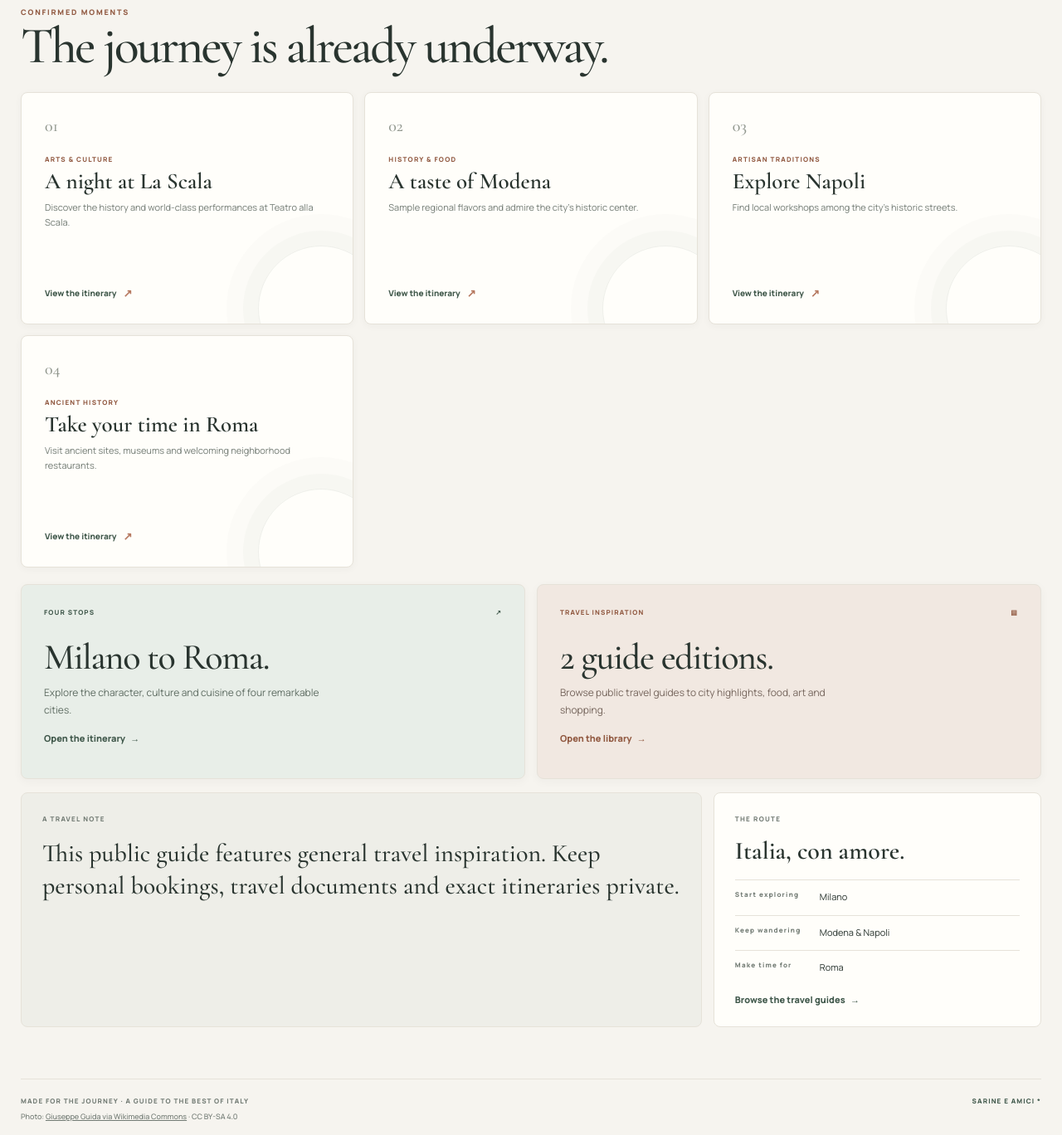
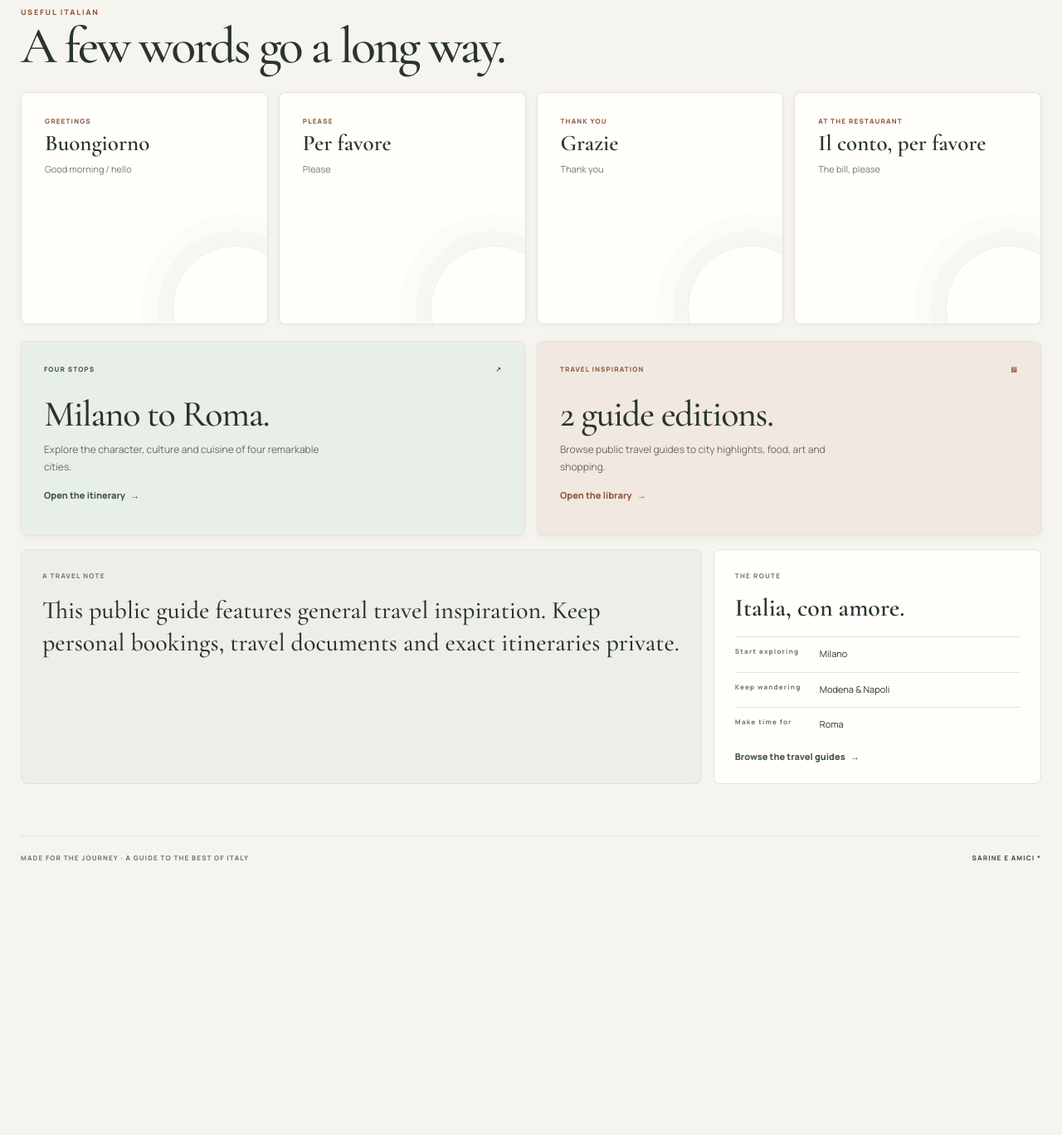
Before and after one commit to IngridFerrante/sassy-travels, a plain HTML site: page index.html in a window 1280 px wide. Shown: the part 1192-2560 px from the top of the page at 83% size. After the commit the page ends 2265 px from the top, so only its background shows below. Drawn offline with nearby package versions, Linux system fonts and the light colour scheme.

Commit message:
Replace travel highlights with Italian phrases
Show useful greetings and polite expressions instead of activity categories, and restore the original hero photo.

Co-authored-by: Copilot <223556219+Copilot@users.noreply.github.com>

```diff
--- a/app.js
+++ b/app.js
@@ -51,18 +51,18 @@
       { icon: "↗", label: "GETTING AROUND", value: "Trains, metro & exploring on foot" },
       { icon: "▤", label: "TRAVEL GUIDE", value: `${trip.files.length} city guide editions` }
     ];
-    const highlights = [
-      { tag: "ARTS & CULTURE", title: "A night at La Scala", detail: "Discover the history and world-class performances at Teatro alla Scala." },
-      { tag: "HISTORY & FOOD", title: "A taste of Modena", detail: "Sample regional flavors and admire the city's historic center." },
-      { tag: "ARTISAN TRADITIONS", title: "Explore Napoli", detail: "Find local workshops among the city's historic streets." },
-      { tag: "ANCIENT HISTORY", title: "Take your time in Roma", detail: "Visit ancient sites, museums and welcoming neighborhood restaurants." }
+    const phrases = [
+      { tag: "GREETINGS", phrase: "Buongiorno", meaning: "Good morning / hello" },
+      { tag: "PLEASE", phrase: "Per favore", meaning: "Please" },
+      { tag: "THANK YOU", phrase: "Grazie", meaning: "Thank you" },
+      { tag: "AT THE RESTAURANT", phrase: "Il conto, per favore", meaning: "The bill, please" }
     ];
     return `
       ${sectionHeading("CIAO, ITALIA", "A journey through four cities.", "A curated itinerary, local recommendations and an Italian city guide to keep close.")}
       <div class="overview-grid overview-grid--4">${cards.map((card) => `<article class="overview-card"><span class="overview-icon" aria-hidden="true">${card.icon}</span><span class="card-label">${card.label}</span><strong>${escapeHtml(card.value)}</strong></article>`).join("")}</div>
       <section class="highlights-section" aria-labelledby="highlights-title">
-        <div class="section-heading"><div><span class="eyebrow">CONFIRMED MOMENTS</span><h2 id="highlights-title">The journey is already underway.</h2></div></div>
-        <div class="highlights-grid">${highlights.map((item, index) => `<button class="highlight-card" type="button" data-section="itinerary" data-focus-day="${index}"><span class="highlight-number" aria-hidden="true">0${index + 1}</span><span class="bucket-tag">${item.tag}</span><strong>${escapeHtml(item.title)}</strong><span class="bucket-detail">${escapeHtml(item.detail)}</span><span class="highlight-link">View the itinerary <span aria-hidden="true">↗</span></span></button>`).join("")}</div>
+        <div class="section-heading"><div><span class="eyebrow">USEFUL ITALIAN</span><h2 id="highlights-title">A few words go a long way.</h2></div></div>
+        <div class="highlights-grid">${phrases.map((item) => `<article class="highlight-card highlight-card--static" lang="it"><span class="bucket-tag">${item.tag}</span><strong>${escapeHtml(item.phrase)}</strong><span class="bucket-detail" lang="en">${escapeHtml(item.meaning)}</span></article>`).join("")}</div>
       </section>
       <div class="feature-grid">
         <article class="feature-card feature-itinerary"><div class="feature-topline"><span>FOUR STOPS</span><span aria-hidden="true">↗</span></div><h3>Milano to Roma.</h3><p>Explore the character, culture and cuisine of four remarkable cities.</p><button class="text-link" type="button" data-section="itinerary">Open the itinerary <span aria-hidden="true">→</span></button></article>
--- a/assets/sassy.css
+++ b/assets/sassy.css
@@ -1,7 +1,7 @@
 .app-shell { display: block; max-width: none; }
 
 .trip-hero {
-  --hero-image: url("./napoli-hero.jpg");
+  --hero-image: url("./italy-hero.jpg");
   background-image:
     linear-gradient(90deg, rgba(17, 26, 21, .5) 0%, rgba(17, 26, 21, .16) 72%, rgba(17, 26, 21, .08) 100%),
     linear-gradient(0deg, rgba(17, 26, 21, .68) 0%, rgba(17, 26, 21, .12) 59%, rgba(17, 26, 21, .04) 100%),
@@ -48,8 +48,6 @@
 .document-open:hover { border-color: rgba(112, 132, 119, .32); background: #e9eee8; }
 .document-open span { color: var(--terracotta); }
 .document-card:focus-within, .city-card:focus-within { outline: 2px solid var(--terracotta); outline-offset: 3px; }
-.page-footer .image-credit { display: block; margin-top: 7px; font-size: 9px; font-weight: 500; letter-spacing: 0; line-height: 1.5; text-transform: none; }
-.page-footer .image-credit a { color: inherit; text-decoration: underline; }
 .search-result { text-decoration: none; }
 .search-result button { font: inherit; }
 
--- a/assets/styles.css
+++ b/assets/styles.css
@@ -978,7 +978,7 @@ body {
 @media (min-width: 900px) {
   .trip-hero { margin-right: 24px; margin-left: 24px; }
   .overview-card { padding-left: 58px; }
-  .highlights-grid { grid-template-columns: repeat(3, minmax(0, 1fr)); }
+  .highlights-grid { grid-template-columns: repeat(4, minmax(0, 1fr)); }
   .highlight-card { min-height: 280px; padding: 28px; }
   .bucket-grid { grid-template-columns: repeat(3, minmax(0, 1fr)); }
   .day-content { padding: 20px 24px 14px; }
--- a/docs/assets/sassy.css
+++ b/docs/assets/sassy.css
@@ -1,7 +1,7 @@
 .app-shell { display: block; max-width: none; }
 
 .trip-hero {
-  --hero-image: url("./napoli-hero.jpg");
+  --hero-image: url("./italy-hero.jpg");
   background-image:
     linear-gradient(90deg, rgba(17, 26, 21, .5) 0%, rgba(17, 26, 21, .16) 72%, rgba(17, 26, 21, .08) 100%),
     linear-gradient(0deg, rgba(17, 26, 21, .68) 0%, rgba(17, 26, 21, .12) 59%, rgba(17, 26, 21, .04) 100%),
@@ -48,8 +48,6 @@
 .document-open:hover { border-color: rgba(112, 132, 119, .32); background: #e9eee8; }
 .document-open span { color: var(--terracotta); }
 .document-card:focus-within, .city-card:focus-within { outline: 2px solid var(--terracotta); outline-offset: 3px; }
-.page-footer .image-credit { display: block; margin-top: 7px; font-size: 9px; font-weight: 500; letter-spacing: 0; line-height: 1.5; text-transform: none; }
-.page-footer .image-credit a { color: inherit; text-decoration: underline; }
 .search-result { text-decoration: none; }
 .search-result button { font: inherit; }
 
--- a/docs/index.html
+++ b/docs/index.html
@@ -10,7 +10,7 @@
     <link rel="preconnect" href="https://fonts.gstatic.com" crossorigin>
     <link href="https://fonts.googleapis.com/css2?family=Cormorant+Garamond:wght@500;600;700&family=Manrope:wght@400;500;600;700;800&display=swap" rel="stylesheet">
     <link rel="stylesheet" href="assets/styles.css">
-    <link rel="stylesheet" href="assets/sassy.css?v=napoli">
+    <link rel="stylesheet" href="assets/sassy.css">
     <script src="data.js" defer></script>
     <script src="app.js" defer></script>
   </head>
@@ -58,9 +58,7 @@
         <nav id="section-nav" class="section-nav" aria-label="Trip sections"></nav>
         <section id="page-content" class="page-content" aria-live="polite"></section>
         <footer class="page-footer">
-          <span>MADE FOR THE JOURNEY · A GUIDE TO THE BEST OF ITALY
-            <small class="image-credit">Photo: <a href="https://commons.wikimedia.org/wiki/File:Castel_Sant%27Elmo._0032.jpg" target="_blank" rel="noopener noreferrer">Giuseppe Guida via Wikimedia Commons</a> · CC BY-SA 4.0</small>
-          </span>
+          <span>MADE FOR THE JOURNEY · A GUIDE TO THE BEST OF ITALY</span>
           <span>SARINE E AMICI <span aria-hidden="true">*</span></span>
         </footer>
       </main>
--- a/index.html
+++ b/index.html
@@ -10,7 +10,7 @@
     <link rel="preconnect" href="https://fonts.gstatic.com" crossorigin>
     <link href="https://fonts.googleapis.com/css2?family=Cormorant+Garamond:wght@500;600;700&family=Manrope:wght@400;500;600;700;800&display=swap" rel="stylesheet">
     <link rel="stylesheet" href="assets/styles.css">
-    <link rel="stylesheet" href="assets/sassy.css?v=napoli">
+    <link rel="stylesheet" href="assets/sassy.css">
     <script src="data.js" defer></script>
     <script src="app.js" defer></script>
   </head>
@@ -58,9 +58,7 @@
         <nav id="section-nav" class="section-nav" aria-label="Trip sections"></nav>
         <section id="page-content" class="page-content" aria-live="polite"></section>
         <footer class="page-footer">
-          <span>MADE FOR THE JOURNEY · A GUIDE TO THE BEST OF ITALY
-            <small class="image-credit">Photo: <a href="https://commons.wikimedia.org/wiki/File:Castel_Sant%27Elmo._0032.jpg" target="_blank" rel="noopener noreferrer">Giuseppe Guida via Wikimedia Commons</a> · CC BY-SA 4.0</small>
-          </span>
+          <span>MADE FOR THE JOURNEY · A GUIDE TO THE BEST OF ITALY</span>
           <span>SARINE E AMICI <span aria-hidden="true">*</span></span>
         </footer>
       </main>
```
Also changed, not shown: docs/app.js (+7 -7 lines), assets/napoli-hero.jpg (deleted), docs/assets/napoli-hero.jpg (deleted), 1 other file.
